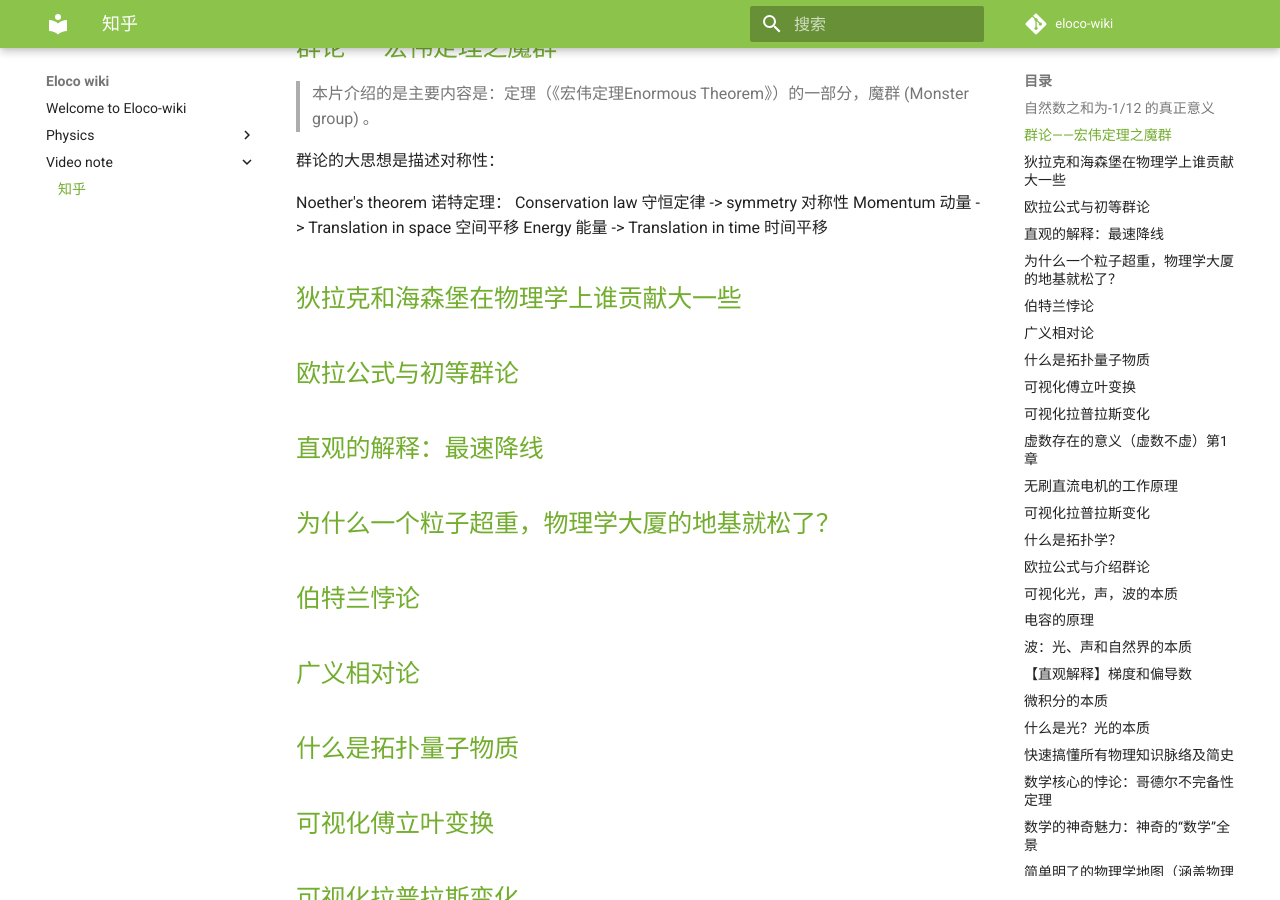
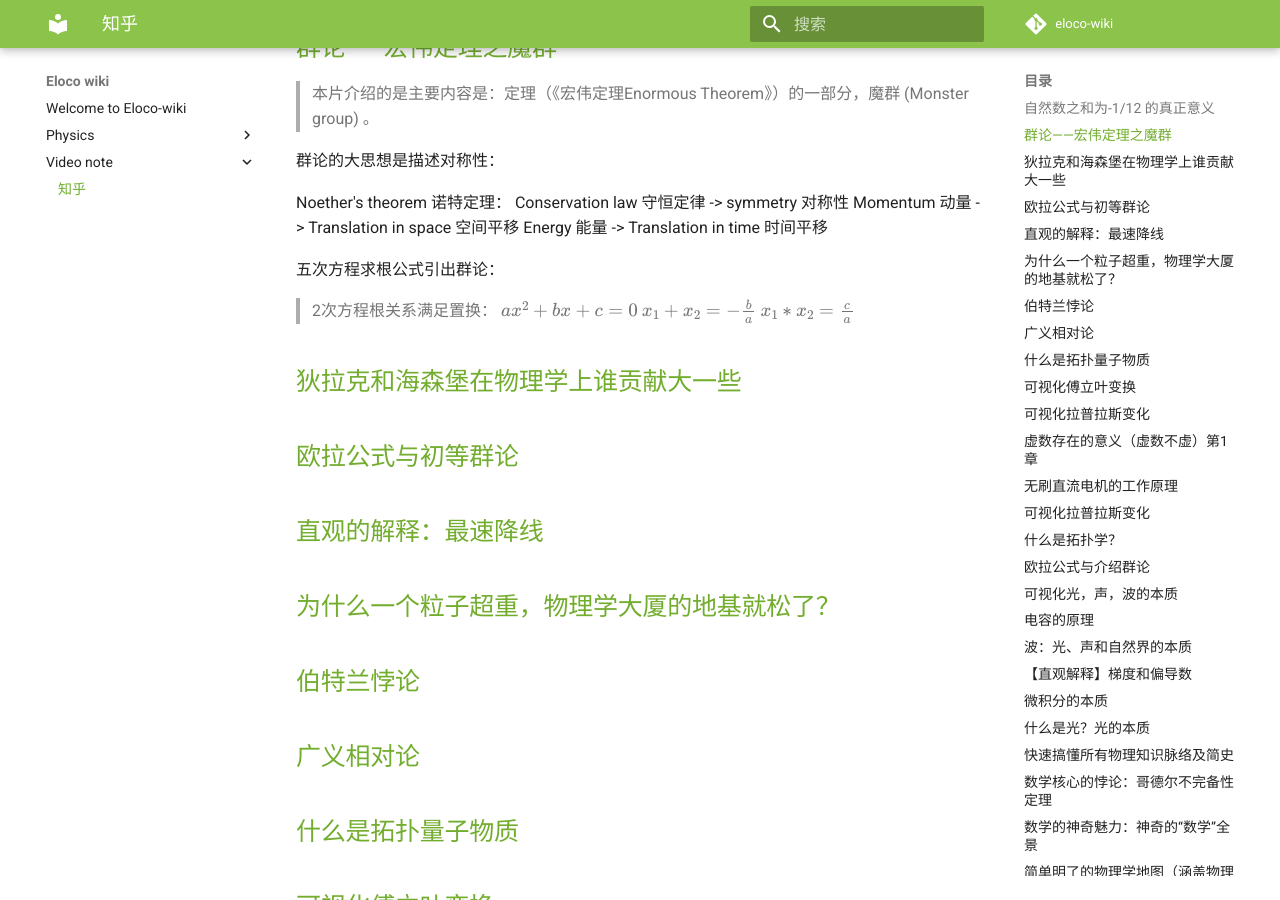
Before and after one commit to Eloco/eloco-wiki, an MkDocs documentation site: the page built from docs/video note/知乎.md, in a window 1280 px wide and 900 px high, scrolled down 475 px. Built offline with MkDocs 1.6.1 and Material for MkDocs 9.7.7, drawn with Linux system fonts in a browser that asks for light colours; comment, search, counter and statistics services are not loaded.

Commit message:
vault backup: 2022-07-27 20:55:40

```diff
--- a/docs/video note/知乎.md
+++ b/docs/video note/知乎.md
@@ -22,6 +22,12 @@ Noether's theorem 诺特定理：
 Conservation law 守恒定律 -> symmetry 对称性
 Momentum 动量 -> Translation in space 空间平移
 Energy 能量 -> Translation in time 时间平移
+
+五次方程求根公式引出群论：
+>2次方程根关系满足置换：
+>$ax^2+bx+c=0$
+>$x_1+x_2=-\frac {b} {a}$
+>$x_1*x_2=\frac {c} {a}$
 
 
 ##  [狄拉克和海森堡在物理学上谁贡献大一些](https://www.zhihu.com/question/506123726/answer/2555430490)
```
Also changed, not shown: 1 other file.
